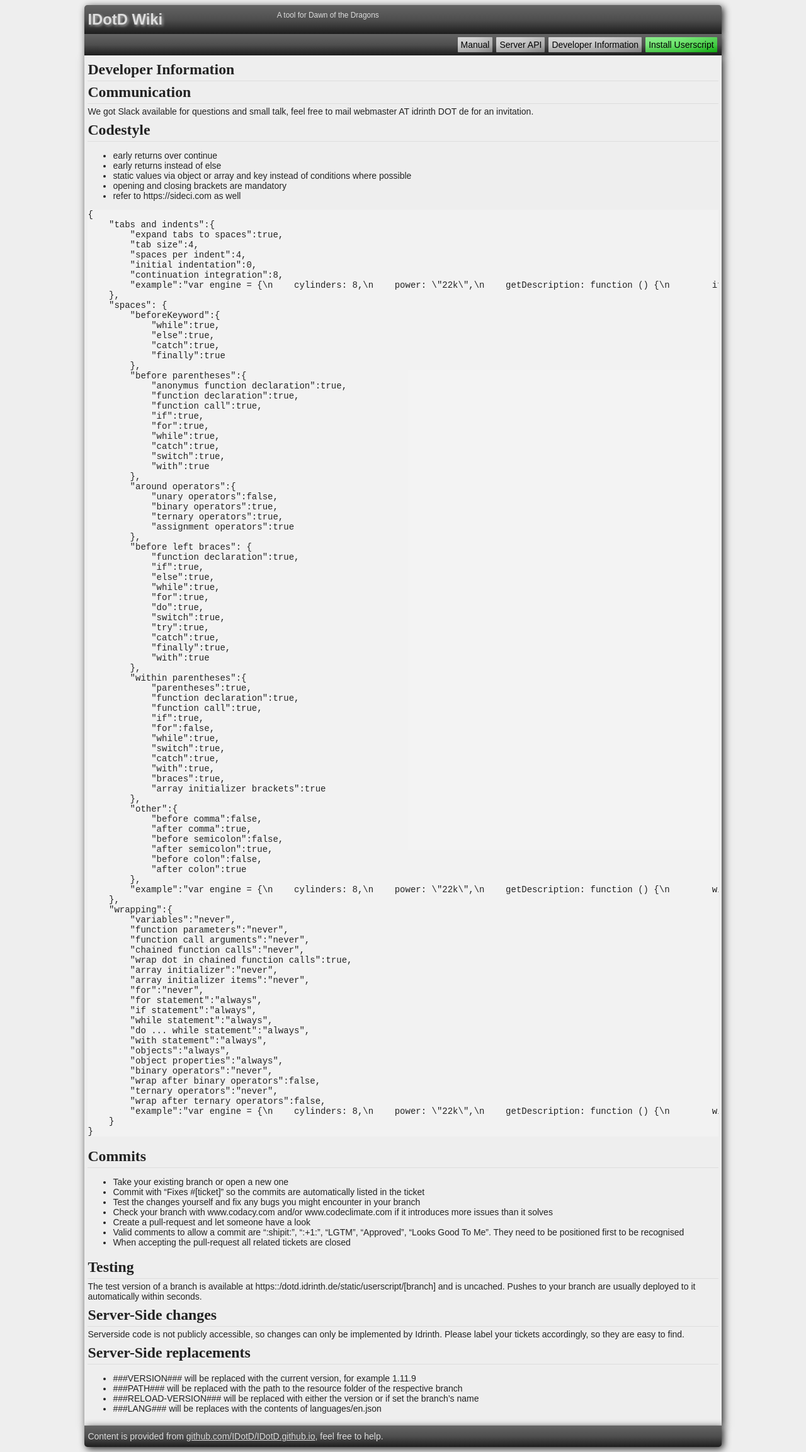
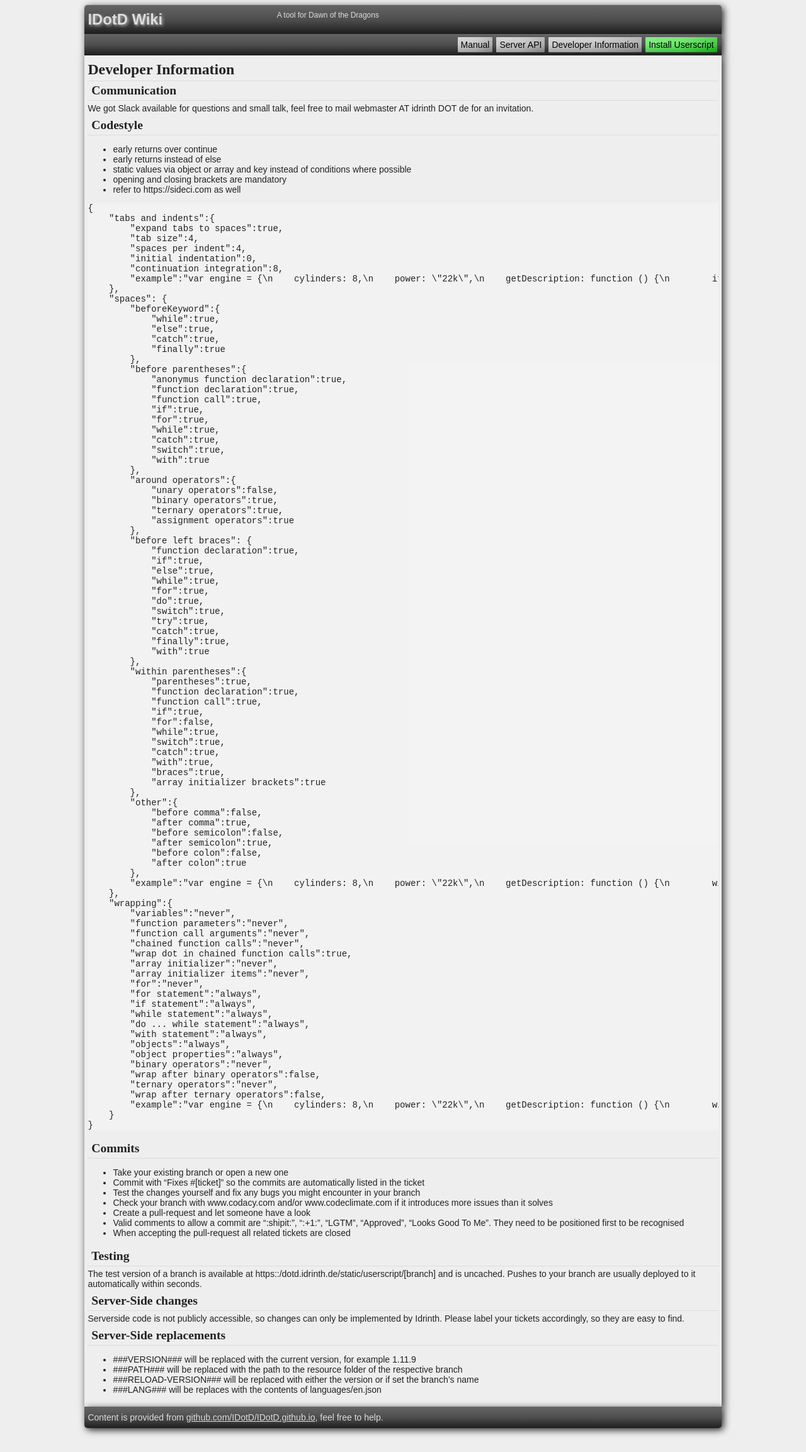
Before and after one commit to IDotD/IDotD.github.io, a Jekyll site: the page built from developer-information.md, in a window 1280 px wide. Shown: the whole page at 63% size. Built offline with Jekyll 4.4.1, drawn with Linux system fonts in a browser that asks for light colours.

```diff
--- a/developer-information.md
+++ b/developer-information.md
@@ -2,11 +2,11 @@
 title: Developer Information
 layout: default
 ---
-# Communication
+## Communication
 
 We got Slack available for questions and small talk, feel free to mail webmaster AT idrinth DOT de for an invitation.
 
-# Codestyle
+## Codestyle
 
 - early returns over continue
 - early returns instead of else
@@ -107,7 +107,7 @@ We got Slack available for questions and small talk, feel free to mail webmaster
     }
 }</code></pre>
 
-# Commits
+## Commits
 
 - Take your existing branch or open a new one
 - Commit with "Fixes #[ticket]" so the commits are automatically listed in the ticket
@@ -117,16 +117,16 @@ We got Slack available for questions and small talk, feel free to mail webmaster
 - Valid comments to allow a commit are ":shipit:", ":+1:", "LGTM", "Approved", "Looks Good To Me". They need to be positioned first to be recognised
 - When accepting the pull-request all related tickets are closed
 
-# Testing
+## Testing
 
 The test version of a branch is available at https::/dotd.idrinth.de/static/userscript/[branch] and is uncached.
 Pushes to your branch are usually deployed to it automatically within seconds.
 
-# Server-Side changes
+## Server-Side changes
 
 Serverside code is not publicly accessible, so changes can only be implemented by Idrinth. Please label your tickets accordingly, so they are easy to find.
 
-# Server-Side replacements
+## Server-Side replacements
 
 * ###VERSION### will be replaced with the current version, for example 1.11.9
 * ###PATH### will be replaced with the path to the resource folder of the respective branch
```
